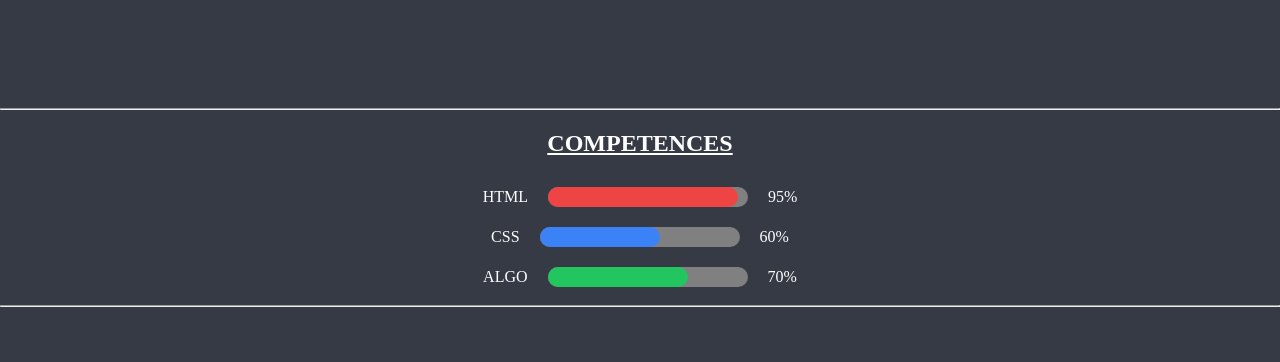
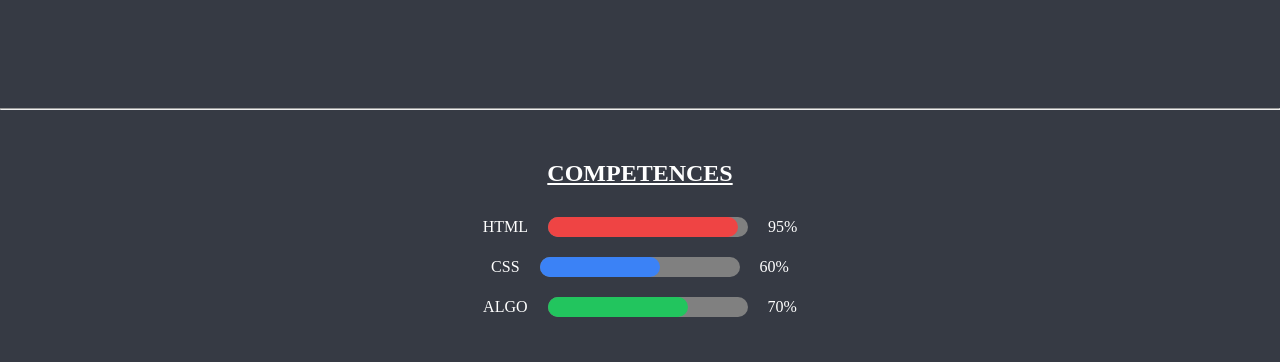
Before and after one commit to mhdev-x/Mohamed_Bathily_Portfolio, a plain HTML site: page index.html in a window 1280 px wide. Shown: the part 820-1182 px from the top of the page. Drawn offline with Linux system fonts and the light colour scheme.

Commit message:
Enhance scrolling and layout for competences section
Added smooth scrolling behavior and adjusted margins for competences section.

```diff
--- a/STYLE/style.css
+++ b/STYLE/style.css
@@ -4,6 +4,7 @@ body{
     font-family: 'Times New Roman', Times, serif;
     background-color:#363A44;
     color: white;
+    scroll-behavior: smooth;
 }
 
 .logo img{
@@ -111,6 +112,11 @@ p{
     font-size: 30px;
 }
 /*PARTIE COMPETENCES*/
+
+.competences{
+    margin-bottom: 100px;
+    margin-top: 50px;
+}
 
 .item{
     display:flex;
```
